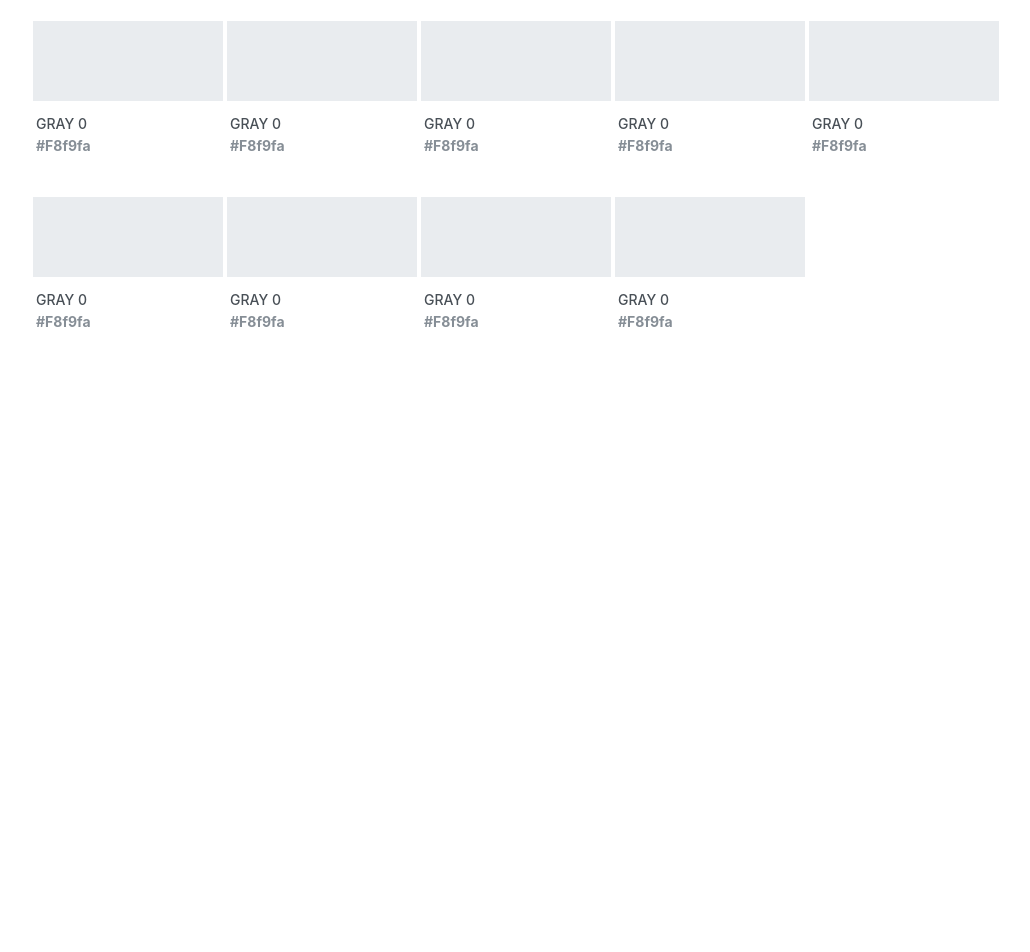
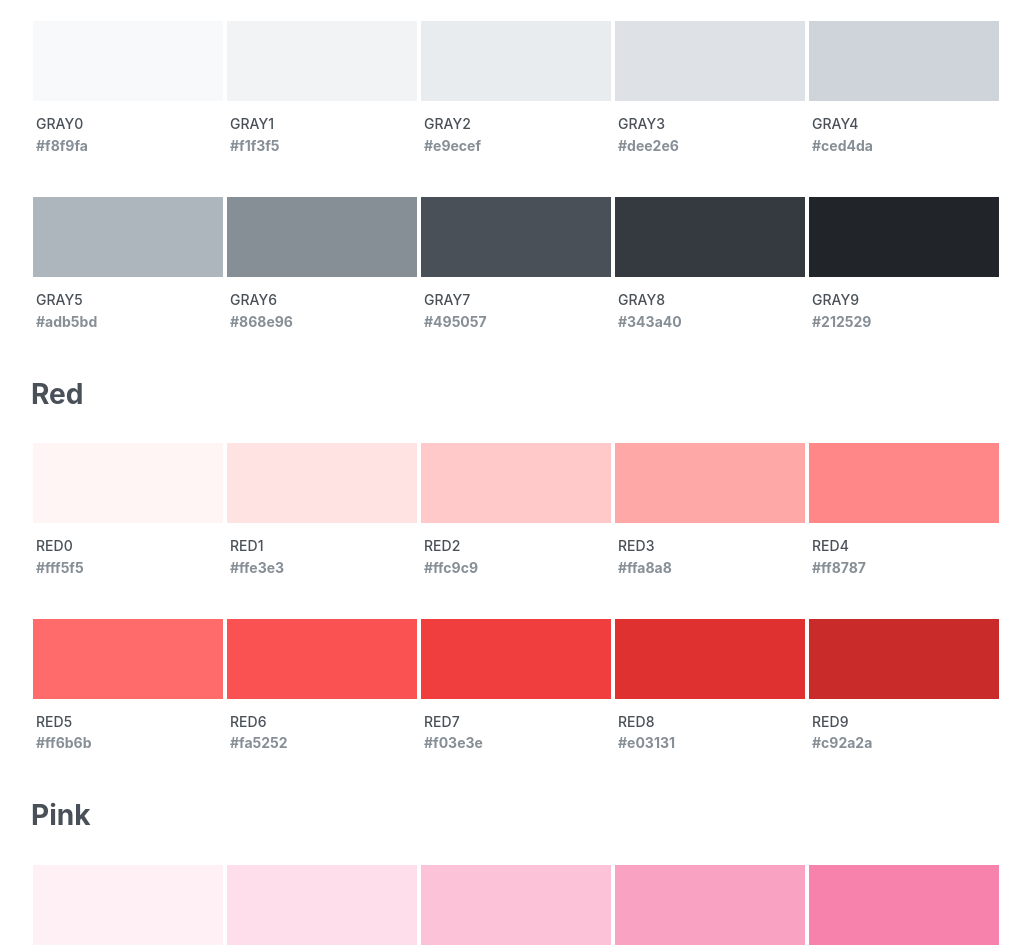
Before and after one commit to jungsikjeong/context-tutorial, a React (Create React App) app: page / in a window 1280 px wide. Shown: the part 380-1332 px from the top of the page, without its empty margins (109-1139 px from the left). Before the commit the page ends 800 px from the top, so only its background shows below. Built offline with nearby package versions, Linux system fonts and the light colour scheme.

Commit message:
feat: 색상을 map을통해 불러옴

```diff
--- a/src/components/Home.js
+++ b/src/components/Home.js
@@ -2,6 +2,7 @@ import React from "react";
 import styled, { css } from "styled-components";
 import palette from "../lib/styles";
 import Responsive from "./common/Responsive";
+import SelectColors from "./SelectColors";
 
 const HomeBlock = styled(Responsive)`
   max-width: 1000px;
@@ -42,51 +43,6 @@ const StylesChart = styled.ul`
   }
 `;
 
-const Section = styled.section`
-  margin: 0 0 30px;
-  font-size: 24px;
-  text-transform: capitalize;
-  font-weight: 700;
-  line-height: 1.5;
-  color: #495057;
-`;
-const ColorWrap = styled.div`
-  .colorChips {
-    text-align: center;
-
-    .colorChip {
-      position: relative;
-      min-height: 1px;
-      padding-right: 2px;
-      padding-left: 2px;
-      float: left;
-      width: 19%;
-      margin-bottom: 40px;
-      line-height: 1.25;
-
-      .colorChipBg {
-        height: 80px;
-        background: #e9ecef;
-      }
-      .colorName {
-        padding: 14px 3px 2px;
-        text-transform: uppercase;
-        text-align: left;
-        font-size: 14px;
-        font-weight: 500;
-      }
-      .colorHex {
-        width: 100%;
-        padding: 2px 3px;
-        text-align: left;
-        font-size: 14px;
-        color: #868e96;
-        line-height: 1.3;
-      }
-    }
-  }
-`;
-
 const Home = () => {
   return (
     <HomeBlock>
@@ -113,59 +69,7 @@ const Home = () => {
         </li>
       </StylesChart>
 
-      <Section>
-        <h3>Gray</h3>
-        <ColorWrap>
-          <div className="colorChips">
-            <div className="colorChip">
-              <div className="colorChipBg" />
-              <div className="colorName">gray 0</div>
-              <div className="colorHex">#f8f9fa</div>
-            </div>
-
-            <div className="colorChip">
-              <div className="colorChipBg" />
-              <div className="colorName">gray 0</div>
-              <div className="colorHex">#f8f9fa</div>
-            </div>
-            <div className="colorChip">
-              <div className="colorChipBg" />
-              <div className="colorName">gray 0</div>
-              <div className="colorHex">#f8f9fa</div>
-            </div>
-            <div className="colorChip">
-              <div className="colorChipBg" />
-              <div className="colorName">gray 0</div>
-              <div className="colorHex">#f8f9fa</div>
-            </div>
-            <div className="colorChip">
-              <div className="colorChipBg" />
-              <div className="colorName">gray 0</div>
-              <div className="colorHex">#f8f9fa</div>
-            </div>
-            <div className="colorChip">
-              <div className="colorChipBg" />
-              <div className="colorName">gray 0</div>
-              <div className="colorHex">#f8f9fa</div>
-            </div>
-            <div className="colorChip">
-              <div className="colorChipBg" />
-              <div className="colorName">gray 0</div>
-              <div className="colorHex">#f8f9fa</div>
-            </div>
-            <div className="colorChip">
-              <div className="colorChipBg" />
-              <div className="colorName">gray 0</div>
-              <div className="colorHex">#f8f9fa</div>
-            </div>
-            <div className="colorChip">
-              <div className="colorChipBg" />
-              <div className="colorName">gray 0</div>
-              <div className="colorHex">#f8f9fa</div>
-            </div>
-          </div>
-        </ColorWrap>
-      </Section>
+      <SelectColors />
     </HomeBlock>
   );
 };
--- a/src/components/SelectColors.js
+++ b/src/components/SelectColors.js
@@ -1,36 +1,111 @@
-import React from "react";
+import React, { useState } from "react";
 import palette from "../lib/styles";
 import styled from "styled-components";
 import { ColorConsumer } from "../contexts/color";
 
+const Section = styled.section`
+  margin: 0 0 30px;
+  font-size: 24px;
+  text-transform: capitalize;
+  font-weight: 700;
+  line-height: 1.5;
+  color: #495057;
+`;
+const ColorWrap = styled.div`
+  .colorChips {
+    text-align: center;
+
+    .colorChip {
+      position: relative;
+      min-height: 1px;
+      padding-right: 2px;
+      padding-left: 2px;
+      float: left;
+      width: 19%;
+      margin-bottom: 40px;
+      line-height: 1.25;
+
+      .colorChipBg {
+        height: 80px;
+      }
+      .colorName {
+        padding: 14px 3px 2px;
+        text-transform: uppercase;
+        text-align: left;
+        font-size: 14px;
+        font-weight: 500;
+      }
+      .colorHex {
+        width: 100%;
+        padding: 2px 3px;
+        text-align: left;
+        font-size: 14px;
+        color: #868e96;
+        line-height: 1.3;
+        text-transform: none;
+      }
+    }
+  }
+`;
+
 const SelectColors = () => {
+  console.log(palette.gray);
+
   return (
-    <div>
-      <h2>색상을 선택하세요.</h2>
     <ColorConsumer>
       {({ actions }) => (
-          <div style={{ display: "flex" }}>
-            {palette.gray.map((color) => (
-              <div
-                key={color}
-                style={{
-                  background: color,
-                  width: "24px",
-                  height: "24px",
-                  cursor: "pointer",
-                }}
-                onClick={() => actions.setColor(color)}
-                onContextMenu={(e) => {
-                  e.preventDefault();
-                  actions.setSubColor(color);
-                }}
-              />
+        <Section>
+          <h3>gray</h3>
+          <ColorWrap>
+            <div className="colorChips">
+              {palette.gray.map((color, index) => (
+                <div className="colorChip" key={color}>
+                  <div className="colorChipBg" style={{ background: color }} />
+                  <div className="colorName">gray{index}</div>
+                  <div className="colorHex">{color}</div>
+                </div>
               ))}
             </div>
+          </ColorWrap>
+          <h3>red</h3>
+          <ColorWrap>
+            <div className="colorChips">
+              {palette.red.map((color, index) => (
+                <div className="colorChip" key={color}>
+                  <div className="colorChipBg" style={{ background: color }} />
+                  <div className="colorName">red{index}</div>
+                  <div className="colorHex">{color}</div>
+                </div>
+              ))}
+            </div>
+          </ColorWrap>
+          <h3>pink</h3>
+          <ColorWrap>
+            <div className="colorChips">
+              {palette.pink.map((color, index) => (
+                <div className="colorChip" key={color}>
+                  <div className="colorChipBg" style={{ background: color }} />
+                  <div className="colorName">pink{index}</div>
+                  <div className="colorHex">{color}</div>
+                </div>
+              ))}
+            </div>
+          </ColorWrap>
+          <h3>grape</h3>
+          <ColorWrap>
+            <div className="colorChips">
+              {palette.grape.map((color, index) => (
+                <div className="colorChip" key={color}>
+                  <div className="colorChipBg" style={{ background: color }} />
+                  <div className="colorName">grape{index}</div>
+                  <div className="colorHex">{color}</div>
+                </div>
+              ))}
+            </div>
+          </ColorWrap>
+        </Section>
       )}
     </ColorConsumer>
-      <hr />
-    </div>
   );
 };
 
```
Lines whose indentation alone changed are shown as unchanged.
